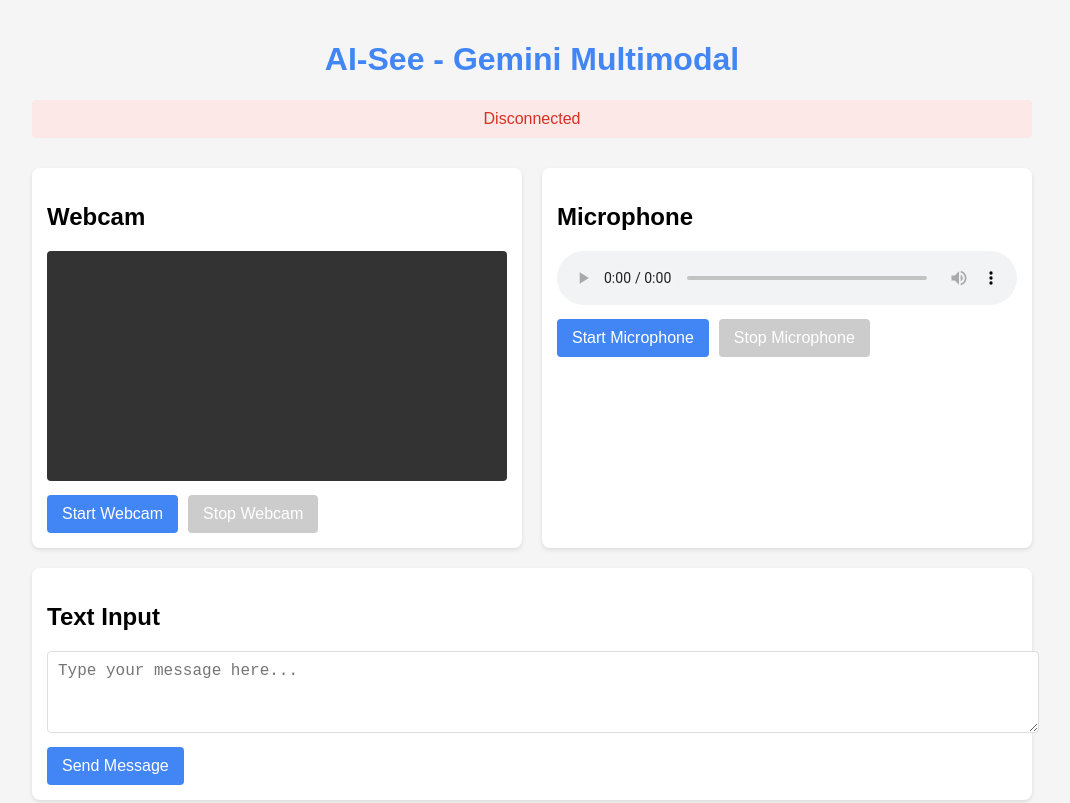
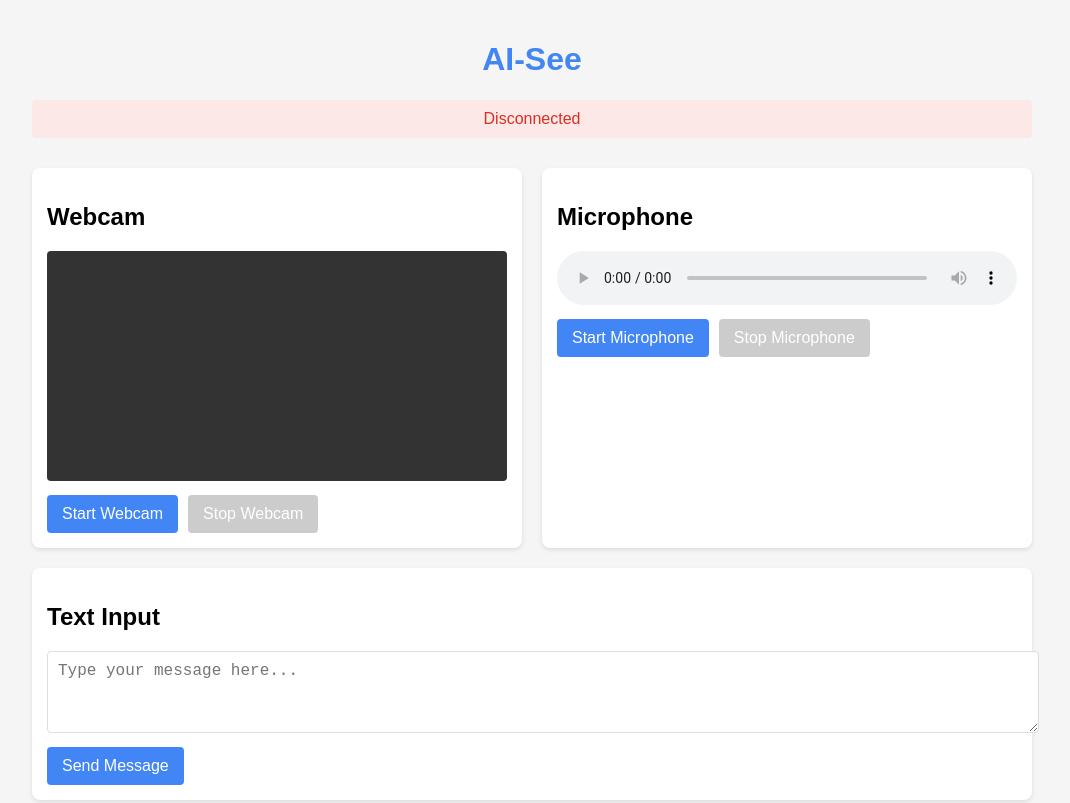
Before and after one commit to auliamnaufal/AI-Sight, a plain HTML site: page static/index.html in a window 1280 px wide. Shown: the top 803 px of the page, without its empty margins (108-1178 px from the left). Drawn offline with Linux system fonts and the light colour scheme.

Commit message:
Chore: change app heading name

```diff
--- a/static/index.html
+++ b/static/index.html
@@ -96,7 +96,7 @@
     </style>
 </head>
 <body>
-    <h1>AI-See - Gemini Multimodal</h1>
+    <h1>AI-See</h1>
 
     <div class="container">
         <div class="status disconnected" id="connectionStatus">Disconnected</div>
```
